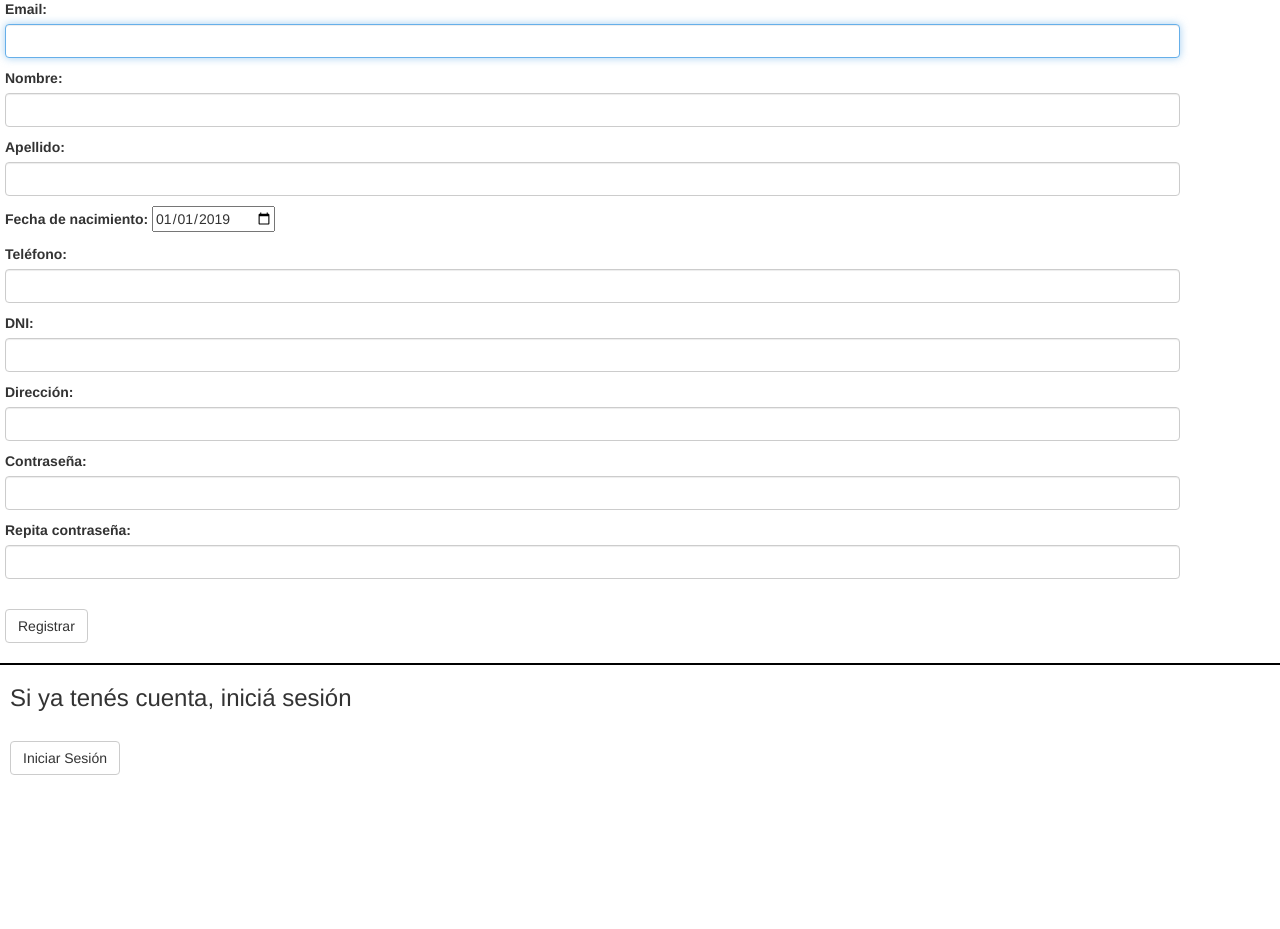
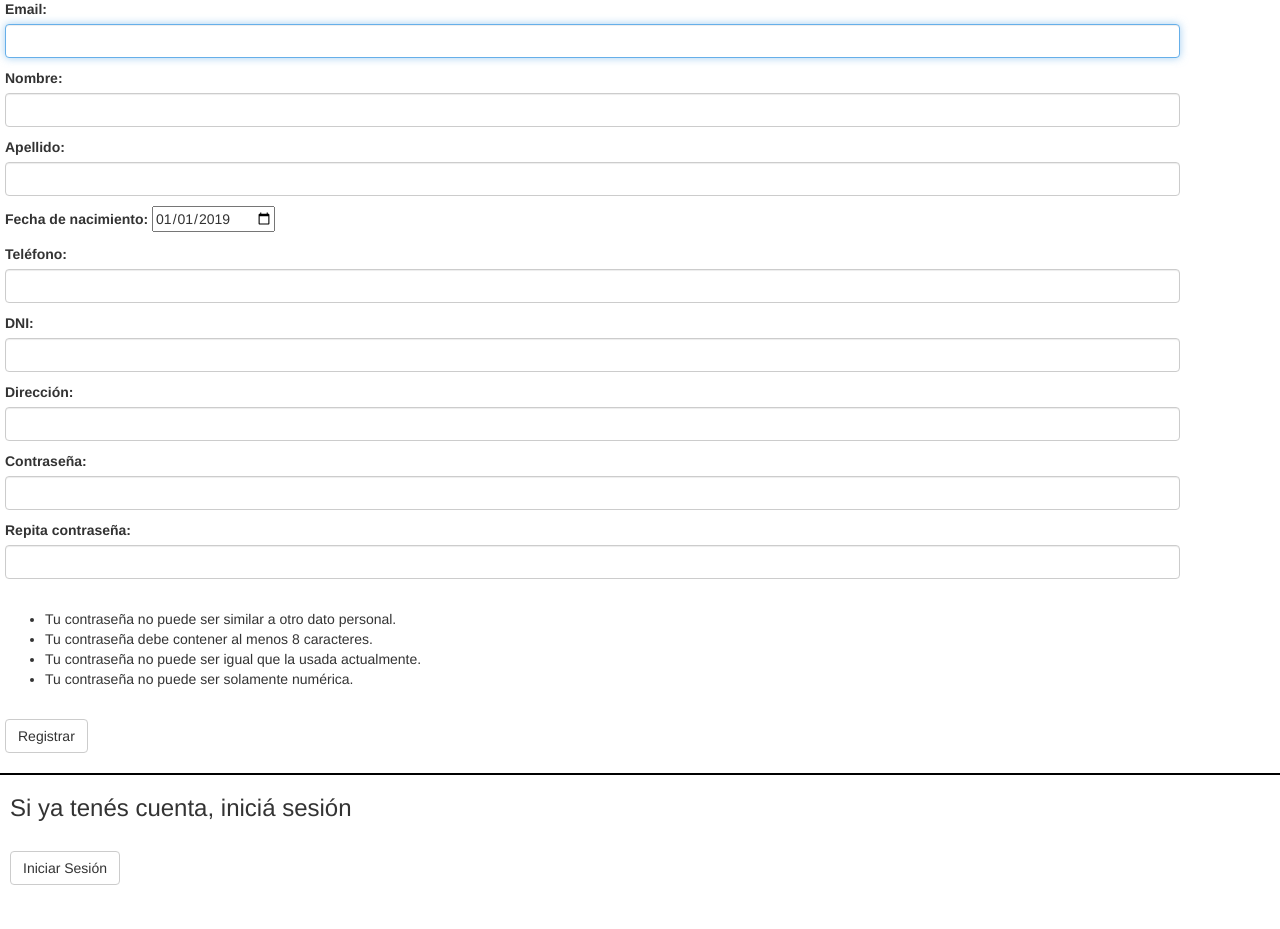
Before and after one commit to juampiludu/banco, a Django app: page /register/ in a window 1280 px wide. Shown: the part 84-1013 px from the top of the page. Before the commit the page ends 859 px from the top, so only its background shows below. Run offline with Django 3.2, Linux system fonts and the light colour scheme; some libraries are stand-ins or nearby versions.

Commit message:
modificado register.html

```diff
--- a/Banco/Perfiles/form.py
+++ b/Banco/Perfiles/form.py
@@ -1,8 +1,6 @@
 from django import forms
 from django.contrib.auth.forms import UserCreationForm, AuthenticationForm, UserChangeForm, PasswordChangeForm
 from .models import Cuenta
-
-YEARS= [x for x in range(1900,2021)]
 
 class RegistroForm(UserCreationForm):
 
--- a/Banco/Perfiles/templates/perfil.html
+++ b/Banco/Perfiles/templates/perfil.html
@@ -30,7 +30,7 @@
                         {{ form.as_p }}
                         {% csrf_token %}
                         <br>
-                        <button style="width: 200px;" type="submit" class="btn btn-success btn-lg">Guardar cambios</button>
+                        <button style="width: 200px;" type="submit" class="btn btn-dark btn-lg">Guardar cambios</button>
                         <button style="margin-left: 20px;" type="button" class="btn btn-primary" onclick="window.location='/perfil/actualizar-contraseña'">Editar contraseña</button>
                     </form>
                   </div>
--- a/Banco/Perfiles/templates/perfil/change_pass.html
+++ b/Banco/Perfiles/templates/perfil/change_pass.html
@@ -21,7 +21,7 @@
                     <br>
                     <h3 style="color: red;">Si al actualizar la contraseña no sale de la actual página, hubo un error. Chequee los requisitos.</h3>
                     <br>
-                    <button type="submit" class="btn btn-success">Actualizar contraseña</button>
+                    <button type="submit" class="btn btn-warning">Actualizar contraseña</button>
                     <button style="margin-left: 20px;" type="button" class="btn btn-default" onclick="window.location='/perfil'">Atrás</button>
                 </form>
         </div>
--- a/Banco/Perfiles/templates/register.html
+++ b/Banco/Perfiles/templates/register.html
@@ -13,6 +13,13 @@
     <form method="POST">
         {{ form.as_p }}
         {% csrf_token %}
+        <br>
+        <ul>
+            <li>Tu contraseña no puede ser similar a otro dato personal.</li>
+            <li>Tu contraseña debe contener al menos 8 caracteres.</li>
+            <li>Tu contraseña no puede ser igual que la usada actualmente.</li>
+            <li>Tu contraseña no puede ser solamente numérica.</li>
+        </ul>
         <br>
         <button type="submit" class="btn btn-default">Registrar</button>
     </form>
--- a/Banco/Perfiles/views.py
+++ b/Banco/Perfiles/views.py
@@ -2,7 +2,7 @@ from django.shortcuts import render, redirect
 from django.contrib.auth import logout as do_logout
 from django.contrib.auth import login as do_login
 from django.contrib.auth import authenticate
-from django.contrib.auth.forms import AuthenticationForm, UserCreationForm, UserChangeForm, PasswordChangeForm
+from django.contrib.auth.forms import AuthenticationForm, UserCreationForm, UserChangeForm, PasswordChangeForm, PasswordResetForm
 from .form import RegistroForm, ActualizarForm, CambiarContraForm
 from django.contrib.auth import update_session_auth_hash
 from django.http import HttpResponseRedirect
--- a/Banco/config/settings.py
+++ b/Banco/config/settings.py
@@ -126,3 +126,5 @@ STATICFILES_DIRS = [
 ]
 
 SECURE_SSL_REDIRECT = False
+
+EMAIL_BACKEND = "django.core.mail.backends.filebased.EmailBackend"
```
Also changed, not shown: Banco/db.sqlite3.
